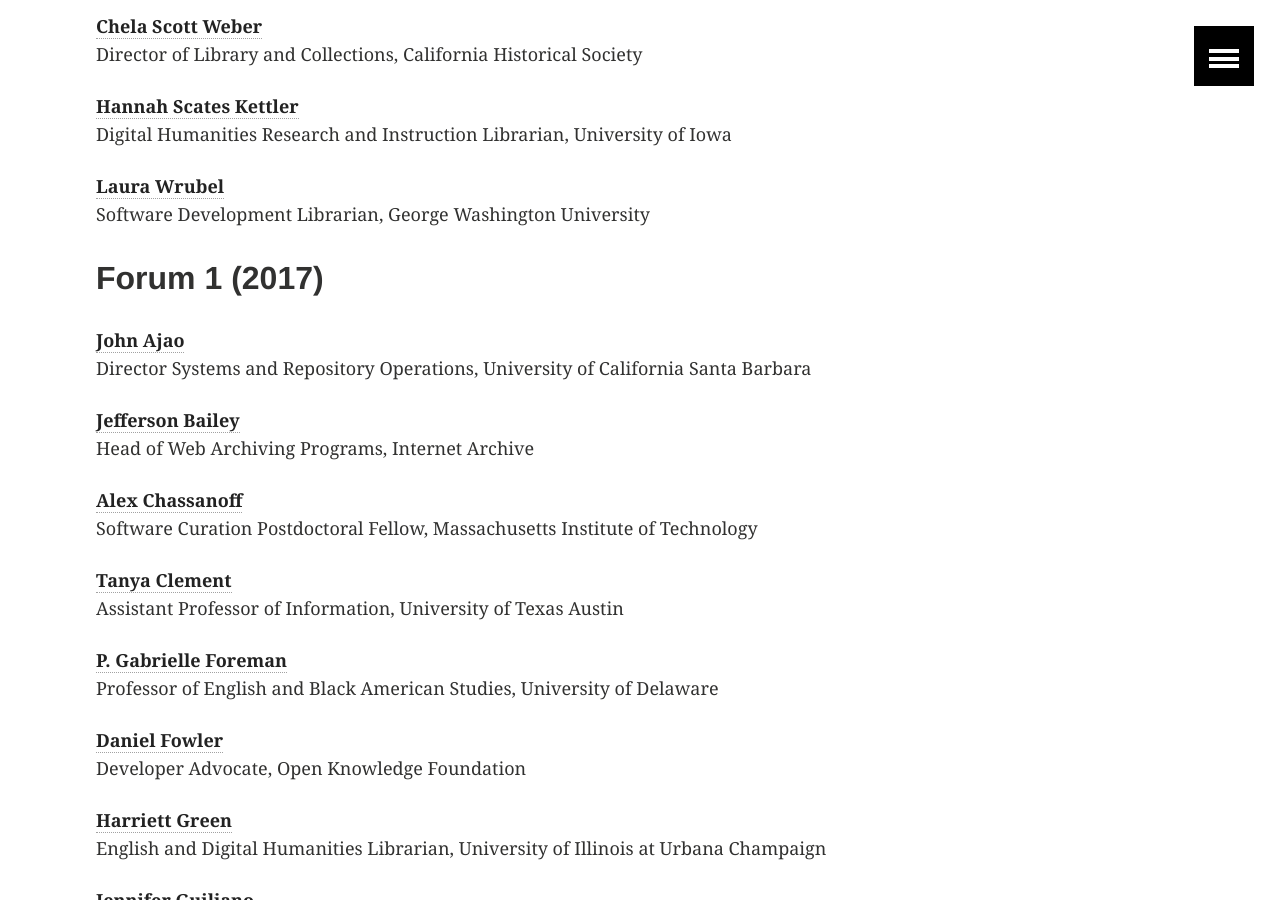
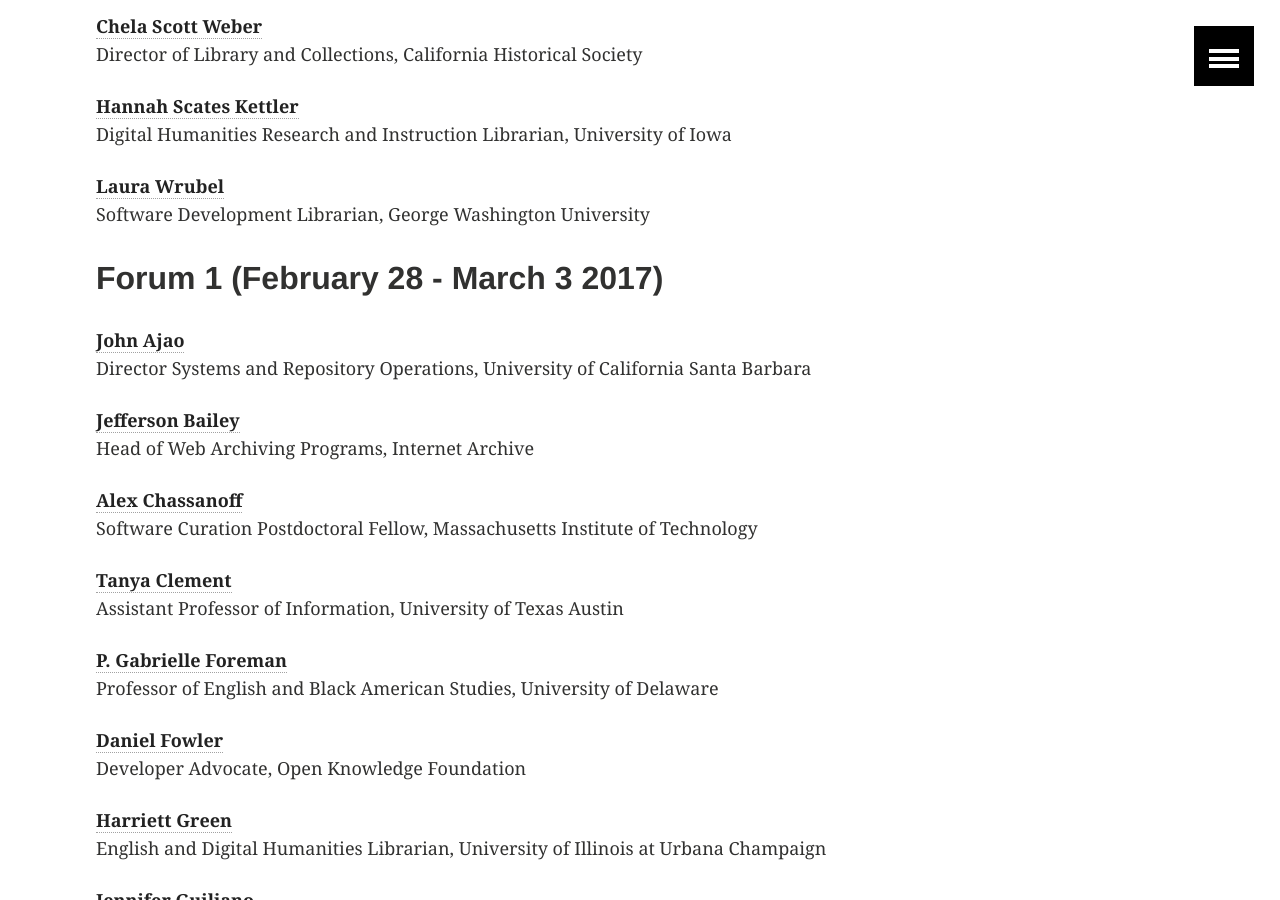
Before and after one commit to collectionsasdata/collectionsasdata.github.io, a Jekyll site: the page built from partners.md, in a window 1280 px wide and 900 px high, scrolled down 1949 px. Built offline with Jekyll 4.4.1, drawn with Linux system fonts in a browser that asks for light colours; some of the changed text lies outside the part shown.

Commit message:
Update partners.md

```diff
--- a/partners.md
+++ b/partners.md
@@ -75,7 +75,7 @@
 [**Laura Wrubel**](https://library.gwu.edu/users/Wrubel)<br/>
 Software Development Librarian, George Washington University
 
-## Forum 1 (2017)
+## Forum 1 (February 28 - March 3 2017)
 
 [**John Ajao**](https://www.linkedin.com/in/johnajao//)<br/>
 Director Systems and Repository Operations, University of California Santa Barbara
```
Also changed, not shown: other parts of partners.md (+1 -1 lines).
